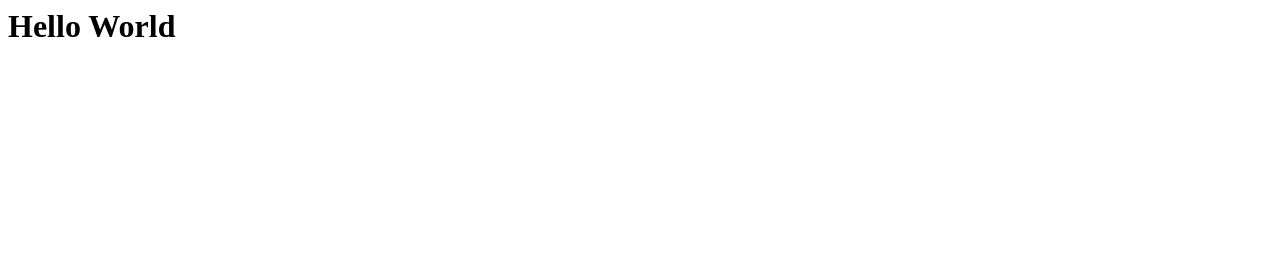
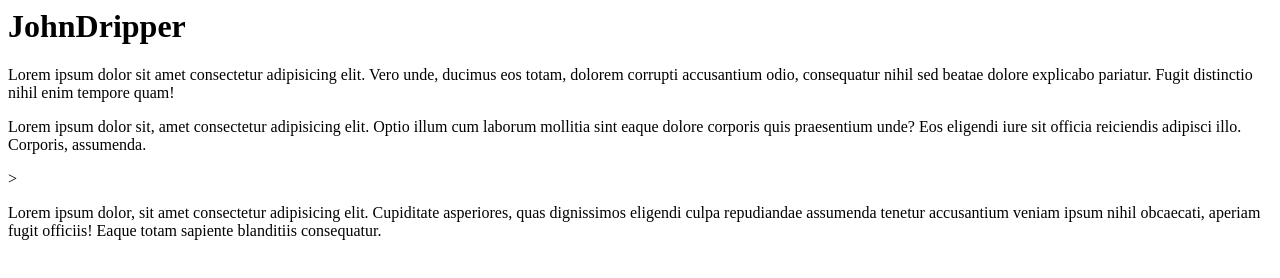
Before and after one commit to MrDiagnose/johndripper, a plain HTML site: page index.html in a window 1280 px wide. Drawn offline with Linux system fonts and the light colour scheme.

Commit message:
initialcommit

```diff
--- a/index.html
+++ b/index.html
@@ -1,8 +1,14 @@
-<html>
-  <head>
-    <title>Johndripper's Test Website</title>
-  </head>
-  <body>
-    <h1>Hello World</h1>
-  </body>
+<html lang="en">
+<head>
+  <meta charset="UTF-8">
+  <meta http-equiv="X-UA-Compatible" content="IE=edge">
+  <meta name="viewport" content="width=device-width, initial-scale=1.0">
+  <title>Document</title>
+</head>
+<body>
+  <h1>JohnDripper</h1>
+  <p>Lorem ipsum dolor sit amet consectetur adipisicing elit. Vero unde, ducimus eos totam, dolorem corrupti accusantium odio, consequatur nihil sed beatae dolore explicabo pariatur. Fugit distinctio nihil enim tempore quam!</p>
+  <p>Lorem ipsum dolor sit, amet consectetur adipisicing elit. Optio illum cum laborum mollitia sint eaque dolore corporis quis praesentium unde? Eos eligendi iure sit officia reiciendis adipisci illo. Corporis, assumenda.</p>>
+  <p>Lorem ipsum dolor, sit amet consectetur adipisicing elit. Cupiditate asperiores, quas dignissimos eligendi culpa repudiandae assumenda tenetur accusantium veniam ipsum nihil obcaecati, aperiam fugit officiis! Eaque totam sapiente blanditiis consequatur.</p>
+</body>
 </html>
```
